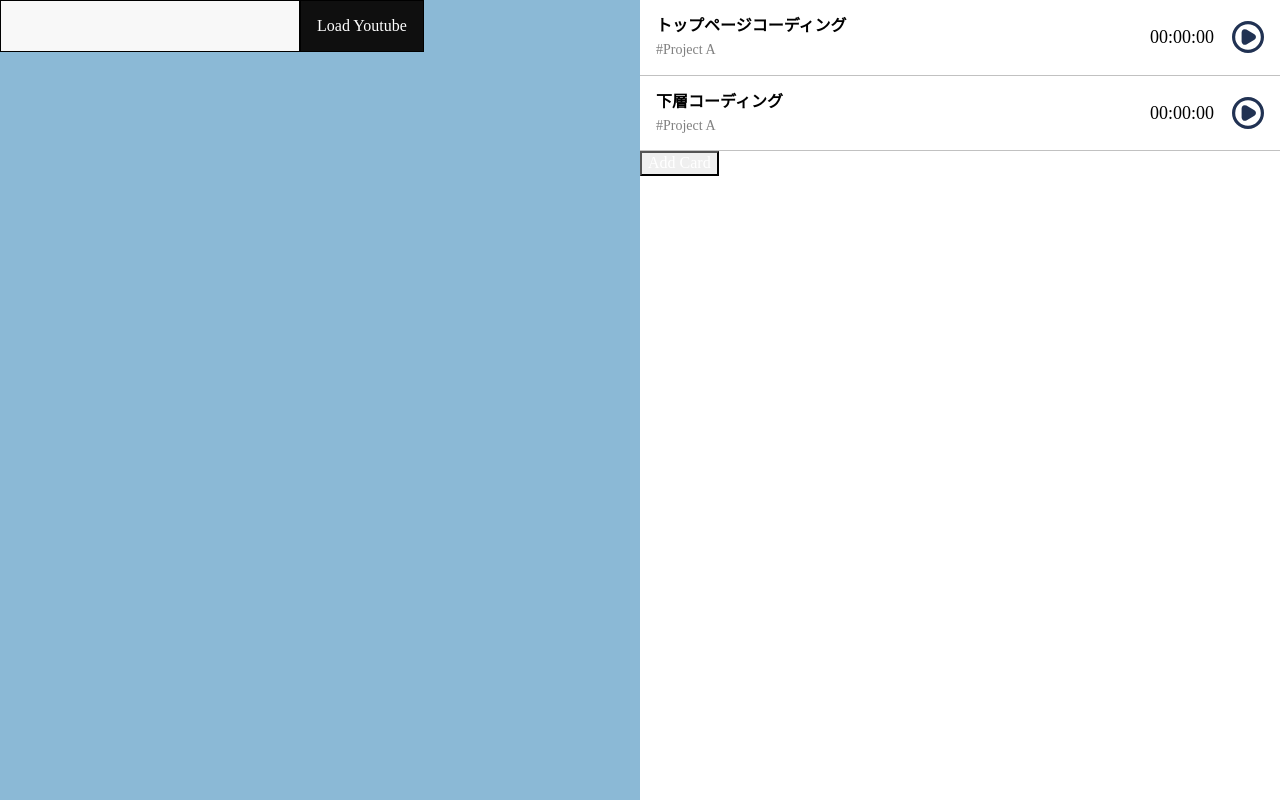
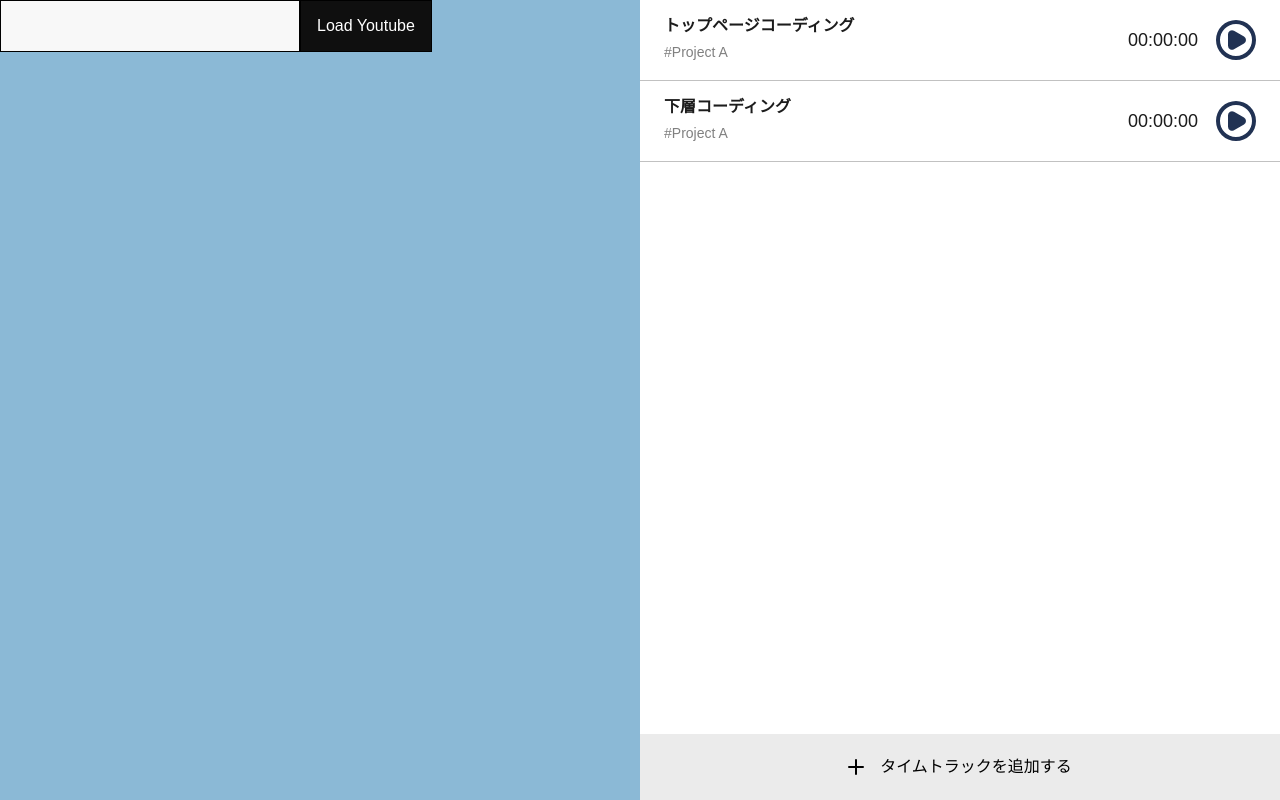
Before and after one commit to Fielsyuka/enjin-exercise, a React app: page / in a window 1280 px wide. Built offline with nearby package versions, Linux system fonts and the light colour scheme.

Commit message:
テキストフィールド周りの修正

```diff
--- a/src/components/Icon.tsx
+++ b/src/components/Icon.tsx
@@ -4,27 +4,27 @@ import styled from 'styled-components'
 const generateSvg = (d: string) => {
   return function Icon({ className }: { className?: string }) {
     return (
-      <SVGBase
-        className={className}
-        xmlns="http://www.w3.org/2000/svg"
-        viewBox="0 0 32 32"
-      >
-        <path d={d} transform="translate(-2 -2)" />
+      <SVGBase className={className} xmlns="http://www.w3.org/2000/svg">
+        <path d={d} />
       </SVGBase>
     )
   }
 }
 
 const SVGBase = styled.svg`
-  display: block;
+  display: inline-block;
   width: 32px;
   height: 32px;
 `
 
 export const PlayIcon = generateSvg(
-  'M24.4,15.232l-8-4.624a3.2,3.2,0,0,0-4.8,2.768v9.248a3.2,3.2,0,0,0,4.8,2.768l8-4.624a3.2,3.2,0,0,0,0-5.536ZM18,2A16,16,0,1,0,34,18,16,16,0,0,0,18,2Zm0,28.8A12.8,12.8,0,1,1,30.8,18,12.8,12.8,0,0,1,18,30.8Z',
+  'm28 16.54-10-5.78a4 4 0 0 0-6 3.46v11.56a4 4 0 0 0 6 3.46l10-5.78a4 4 0 0 0 0-6.92ZM20 0a20 20 0 1 0 20 20A20 20 0 0 0 20 0Zm0 36a16 16 0 1 1 16-16 16 16 0 0 1-16 16Z',
 )
 
 export const StopIcon = generateSvg(
-  'M22.8,11.6H13.2a1.6,1.6,0,0,0-1.6,1.6v9.6a1.6,1.6,0,0,0,1.6,1.6h9.6a1.6,1.6,0,0,0,1.6-1.6V13.2A1.6,1.6,0,0,0,22.8,11.6ZM18,2A16,16,0,1,0,34,18,16,16,0,0,0,18,2Zm0,28.8A12.8,12.8,0,1,1,29.56,12.5,12.428,12.428,0,0,1,30.8,18,12.8,12.8,0,0,1,18,30.8Z',
+  'M26 12H14a2 2 0 0 0-2 2v12a2 2 0 0 0 2 2h12a2 2 0 0 0 2-2V14a2 2 0 0 0-2-2ZM20 0a20 20 0 1 0 20 20A20 20 0 0 0 20 0Zm0 36a16 16 0 1 1 16-16 16 16 0 0 1-16 16Z',
 )
+
+export const PlusIcon = generateSvg(
+  'M15 7H9V1a1 1 0 0 0-2 0v6H1a1 1 0 0 0 0 2h6v6a1 1 0 0 0 2 0V9h6a1 1 0 0 0 0-2Z',
+)
--- a/src/components/InputForm.tsx
+++ /dev/null
@@ -1,36 +0,0 @@
-import React from 'react'
-import styled from 'styled-components'
-import { color } from '../theme/GlobalColor'
-
-type Props = {
-  id: string
-  value?: string
-  name?: string
-  onChange?(e: React.ChangeEvent<HTMLInputElement>): void
-}
-
-export const InputForm: React.VFC<Props> = props => {
-  console.log('input is rendered')
-  const { id, value, name, onChange } = props
-  return (
-    <SInput
-      type="text"
-      id={id}
-      name={name}
-      value={value}
-      onChange={e => onChange?.(e)}
-    />
-  )
-}
-
-const SInput = styled.input.attrs({
-  type: 'text',
-})`
-  appearance: none;
-  width: 100%;
-  margin-bottom: 0.5em;
-  border: solid 1px #ccc;
-  border-radius: 4px;
-  padding: 0.5em 1em;
-  background-color: ${color.formElBg};
-`
--- /dev/null
+++ b/src/components/InputTag.tsx
@@ -0,0 +1,108 @@
+import React from 'react'
+import styled from 'styled-components'
+import { color } from '../theme/GlobalColor'
+import { SInputWrap, SInput } from './SInputWrap'
+
+type Props = {
+  id: string
+  value?: string
+  name?: string
+  autoComplete?: string
+  onChange?(e: React.ChangeEvent<HTMLInputElement>): void
+}
+
+const InputTag: React.VFC<Props> = props => {
+  console.log('inputTag is rendered')
+  const { id, value, name, autoComplete, onChange } = props
+
+  const handleFocus = (e: React.FocusEvent<HTMLInputElement>) => {
+    e.currentTarget.classList.add('is-focus')
+    if (e.currentTarget === e.target) {
+      ;(e.currentTarget.childNodes[0] as HTMLElement).focus()
+    }
+  }
+
+  const handleBlur = (e: React.FocusEvent<HTMLInputElement>) => {
+    e.currentTarget.classList.remove('is-focus')
+  }
+
+  return (
+    <STagSelect>
+      <SInputWrap
+        tabIndex={-1}
+        onFocus={(e: React.FocusEvent<HTMLInputElement>) => handleFocus(e)}
+        onBlur={(e: React.FocusEvent<HTMLInputElement>) => handleBlur(e)}
+      >
+        <SInput
+          type="text"
+          id={id}
+          name={name}
+          value={value}
+          onChange={e => onChange?.(e)}
+          autoComplete={autoComplete}
+        />
+      </SInputWrap>
+      <STagCrowd>
+        <p>履歴から選択</p>
+        <ul>
+          <li>
+            <button type="button">#タグ１</button>
+          </li>
+          <li>
+            <button type="button">#タグ２</button>
+          </li>
+          <li>
+            <button type="button">#タグ３</button>
+          </li>
+        </ul>
+      </STagCrowd>
+    </STagSelect>
+  )
+}
+
+const STagCrowd = styled.div`
+  display: none;
+  padding: 1em;
+  background-color: #eee;
+  p {
+    margin: 0;
+    color: #333;
+    font-size: 0.75em;
+  }
+  ul {
+    list-style: none;
+    margin: 0;
+    padding: 0;
+    li {
+      display: inline-block;
+      > button {
+        cursor: pointer;
+        appearance: none;
+        margin: 0.25em;
+        padding: 0.25em 1em;
+        border: none;
+        box-shadow: none;
+        border-radius: 50px;
+        background-color: #cecece;
+        font-size: 0.75em;
+        &:hover,
+        &:focus {
+          outline: solid 1px transparent;
+          background-color: ${color.primary};
+          color: #fff;
+        }
+      }
+    }
+  }
+`
+const STagSelect = styled.div`
+  &.is-focus,
+  &:focus-within {
+    background-color: ${color.formElBg};
+    ${STagCrowd} {
+      display: block;
+    }
+  }
+`
+
+export default InputTag
--- /dev/null
+++ b/src/components/InputText.tsx
@@ -0,0 +1,43 @@
+import React, { memo } from 'react'
+import { SInputWrap, SInput } from './SInputWrap'
+
+type Props = {
+  id: string
+  value?: string
+  name?: string
+  autoComplete?: string
+  onChange?(e: React.ChangeEvent<HTMLInputElement>): void
+}
+
+const InputText: React.VFC<Props> = props => {
+  console.log('input is rendered')
+  const { id, value, name, autoComplete, onChange } = props
+
+  const handleFocus = (e: React.FocusEvent<HTMLInputElement>) => {
+    e.currentTarget.classList.add('is-focus')
+    if (e.currentTarget === e.target) {
+      ;(e.currentTarget.childNodes[0] as HTMLElement).focus()
+    }
+  }
+
+  return (
+    <SInputWrap
+      tabIndex={-1}
+      onFocus={(e: React.FocusEvent<HTMLInputElement>) => handleFocus(e)}
+      onBlur={(e: React.FocusEvent<HTMLInputElement>) =>
+        e.currentTarget.classList.remove('is-focus')
+      }
+    >
+      <SInput
+        type="text"
+        id={id}
+        name={name}
+        value={value}
+        onChange={e => onChange?.(e)}
+        autoComplete={autoComplete}
+      />
+    </SInputWrap>
+  )
+}
+
+export default memo(InputText)
--- a/src/components/SButton.tsx
+++ b/src/components/SButton.tsx
@@ -1,5 +1,6 @@
 // import React from 'react'
 import styled from 'styled-components'
+import { color } from '../theme/GlobalColor'
 
 export const SButton = styled.button.attrs({
   type: 'button',
@@ -7,6 +8,8 @@ export const SButton = styled.button.attrs({
   cursor: pointer;
   appearance: none;
   margin: 0;
+  background-color: ${color.accent};
+  border: 1px solid ${color.accent};
   color: #fff;
   text-align: center;
 
@@ -26,8 +29,8 @@ export const SCircleButton = styled.button.attrs({
 })`
   cursor: pointer;
   appearance: none;
-  width: 32px;
-  height: 32px;
+  width: 40px;
+  height: 40px;
   margin: 0;
   padding: 0;
   box-shadow: none;
--- /dev/null
+++ b/src/components/SInputWrap.tsx
@@ -0,0 +1,30 @@
+import styled from 'styled-components'
+import { color } from '../theme/GlobalColor'
+
+export const SInputWrap = styled.div`
+  cursor: text;
+  padding: 0.25em 0.5em;
+  border-bottom: solid 1px #ccc;
+  &:hover,
+  &.is-focus {
+    border-color: ${color.accent};
+  }
+  &.is-focus {
+    outline: solid 1px transparent;
+    background-color: ${color.formElBg};
+  }
+`
+export const SInput = styled.input`
+  appearance: none;
+  width: 100%;
+  margin: 0;
+  padding: 0;
+  border: 0;
+  box-shadow: none;
+  border-radius: 0;
+  background-color: transparent;
+
+  &:focus {
+    outline: solid 1px transparent;
+  }
+`
--- a/src/components/TimerCard.tsx
+++ b/src/components/TimerCard.tsx
@@ -71,16 +71,20 @@ const TimerCard: FC<Props> = props => {
 
 const PlayIcon = styled(_PlayIcon)`
   fill: ${color.accent};
+  width: 40px;
+  height: 40px;
 `
 
 const StopIcon = styled(_StopIcon)`
   fill: ${color.accent};
+  width: 40px;
+  height: 40px;
 `
 const STimerCard = styled.div`
   display: flex;
   justify-content: space-between;
   margin: 0;
-  padding: 1em;
+  padding: 1em 1.5em;
   border-bottom: 1px solid #c1c1c1;
   background-color: #fff;
   &.is-active {
--- a/src/components/TrackingArea.tsx
+++ b/src/components/TrackingArea.tsx
@@ -4,7 +4,7 @@ import styled from 'styled-components'
 import TimerCard from './TimerCard'
 import AddCardBox from './AddCardBox'
 import { SOverlay } from './SOverlay'
-import { SButton } from './SButton'
+import { PlusIcon as _PlusIcon } from './Icon'
 
 const TrackingArea = () => {
   const [addMode, setAddMode] = useState(false) // eslint-disable-line
@@ -29,6 +29,7 @@ const TrackingArea = () => {
 
   // リストデータ整形とセット
   const addCard = (el: object) => {
+    setAddMode(false)
     setCardList(prev => {
       const initial = {
         id: prev.length,
@@ -59,7 +60,10 @@ const TrackingArea = () => {
           )
         })}
       {/* <SButton onClick={() => deleteCard(0)}>Remove Card</SButton> */}
-      <SButton onClick={() => setAddMode(true)}>Add Card</SButton>
+      <SButtonAdd onClick={() => setAddMode(true)}>
+        <PlusIcon />
+        タイムトラックを追加する
+      </SButtonAdd>
       {addMode && (
         <>
           <AddCardBox onSubmit={el => addCard(el)} />
@@ -76,3 +80,29 @@ const STrackingWrap = styled.div`
   height: 100%;
   padding: 0;
 `
+
+const SButtonAdd = styled.button.attrs({
+  type: 'button',
+})`
+  appearance: none;
+  cursor: pointer;
+  display: flex;
+  justify-content: center;
+  align-items: center;
+  position: absolute;
+  right: 0;
+  bottom: 0;
+  left: 0;
+  width: 100%;
+  padding: 1.5em;
+  border: 0;
+  /* box-shadow: 0 0 12px 0 rgba(0, 0, 0, 0.2); */
+  background-color: #ebebeb;
+  text-align: center;
+`
+
+const PlusIcon = styled(_PlusIcon)`
+  width: 16px;
+  height: 16px;
+  margin-right: 1em;
+`
--- a/src/theme/GlobalColor.ts
+++ b/src/theme/GlobalColor.ts
@@ -2,5 +2,5 @@ export const color = {
   primary: '#8BB9D6',
   secondary: '',
   accent: '#213253',
-  formElBg: '#f0f6fb',
+  formElBg: '#f0f6fc',
 }
--- a/src/theme/GlobalStyle.ts
+++ b/src/theme/GlobalStyle.ts
@@ -3,18 +3,27 @@ import 'normalize.css'
 import { color } from './GlobalColor'
 
 export const GlobalStyle = createGlobalStyle`
+
+html {
+  -webkit-text-size-adjust: 100%;
+  box-sizing: border-box;
+  height: 100%;
+  overflow-y: scroll;
+  scroll-behavior: smooth;
+}
+
 *,
 *:before,
 *:after {
-  box-sizing: border-box;
-}
-
-html {
-  height: 100%;
+  box-sizing: inherit;
 }
 
 body {
+  text-rendering: optimizelegibility;
+  font-feature-settings: "pkna";
   height: 100%;
+  color: rgb(28, 28, 28);
+  font: 1em / 1.5 "ヒラギノ角ゴ Pro W3", "Hiragino Kaku Gothic Pro", 游ゴシック, "Yu Gothic", 游ゴシック体, yugothic, "Meiryo UI", メイリオ, meiryo, sans-serif;
 }
 
 #app {
```
Also changed, not shown: src/components/AddCardBox.tsx (+33 -11 lines), 1 other file (tests, documents, lock files or other folders).
